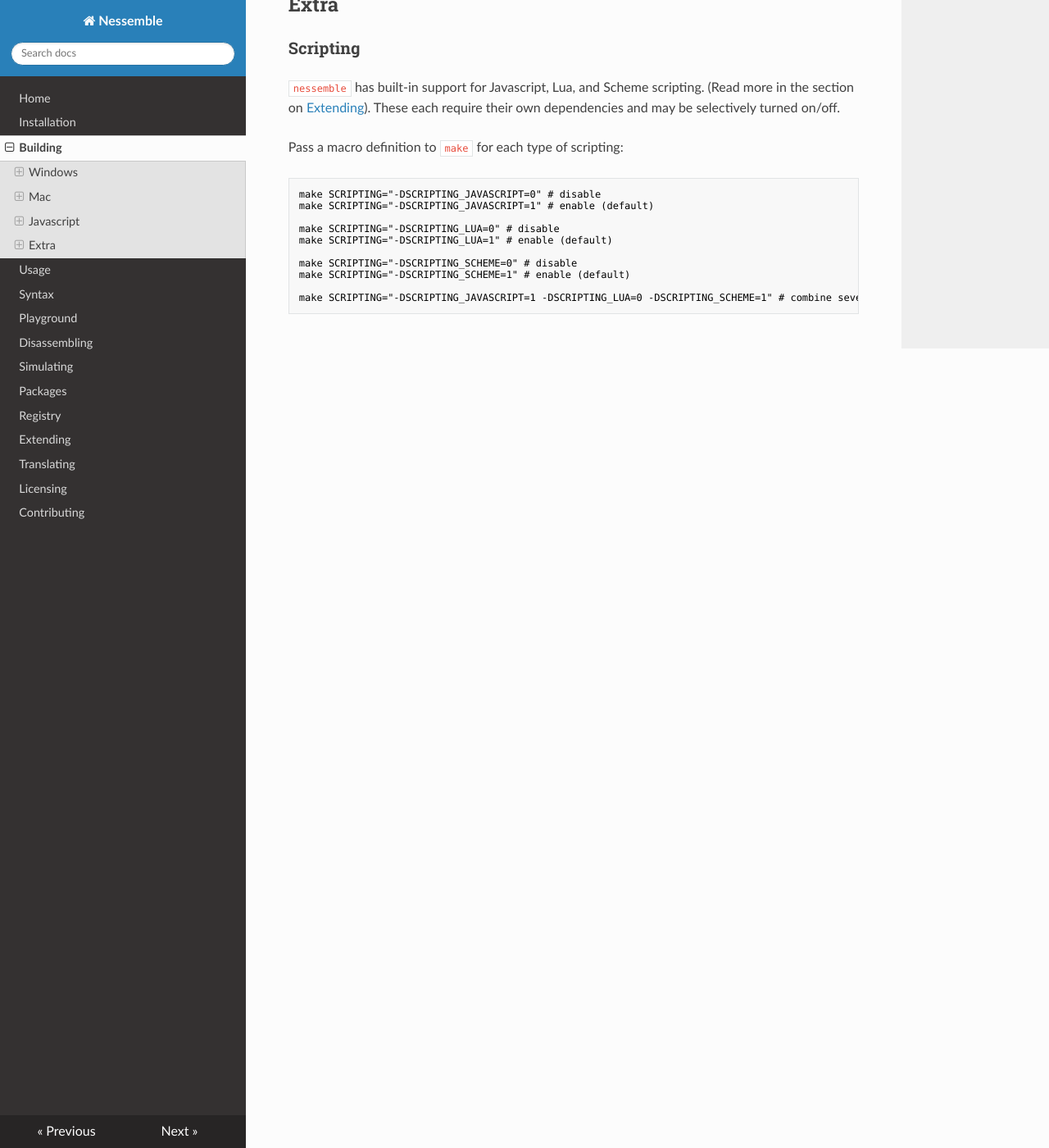
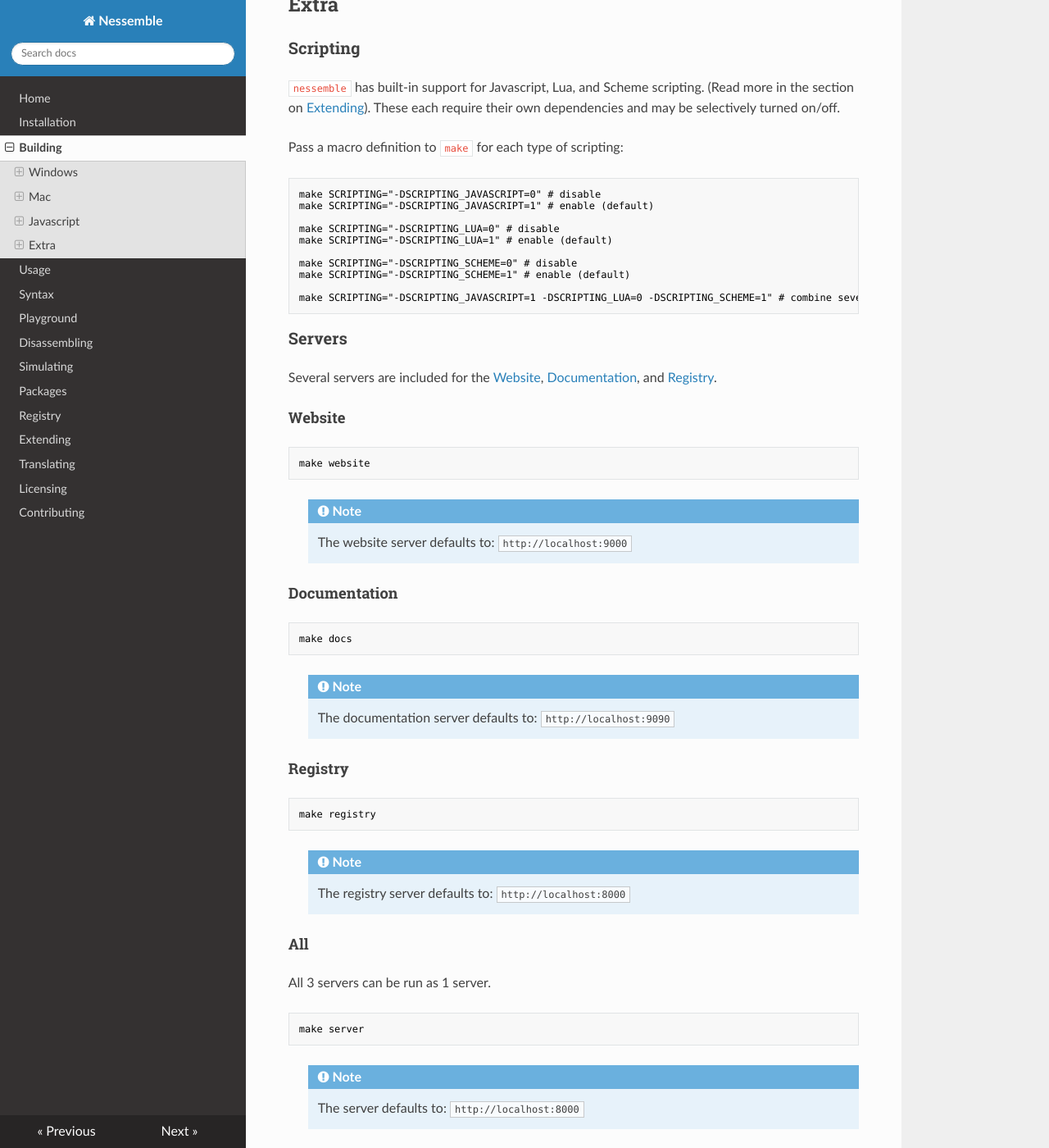
Before and after one commit to kevinselwyn/nessemble, an MkDocs documentation site: the page built from docs/pages/building.md, in a window 1280 px wide and 1400 px high, scrolled down 2690 px. Shown: the whole window at 82% size. Built offline with MkDocs 1.6.1, drawn with Linux system fonts in a browser that asks for light colours; nearby versions of some CDN libraries; old or Windows-style settings are respelled for this version of MkDocs.

Commit message:
Server documentation

````diff
--- a/docs/pages/building.md
+++ b/docs/pages/building.md
@@ -153,3 +153,54 @@
 
 make SCRIPTING="-DSCRIPTING_JAVASCRIPT=1 -DSCRIPTING_LUA=0 -DSCRIPTING_SCHEME=1" # combine several
 ```
+
+### Servers
+
+Several servers are included for the [Website](/), [Documentation](/), and
+[Registry](/registry).
+
+#### Website
+
+```text
+make website
+```
+
+> <div class="admonition note">
+> <p class="admonition-title">Note</p>
+> The website server defaults to: `http://localhost:9000`
+> </div>
+
+#### Documentation
+
+```text
+make docs
+```
+
+> <div class="admonition note">
+> <p class="admonition-title">Note</p>
+> The documentation server defaults to: `http://localhost:9090`
+> </div>
+
+#### Registry
+
+```text
+make registry
+```
+
+> <div class="admonition note">
+> <p class="admonition-title">Note</p>
+> The registry server defaults to: `http://localhost:8000`
+> </div>
+
+#### All
+
+All 3 servers can be run as 1 server.
+
+```text
+make server
+```
+
+> <div class="admonition note">
+> <p class="admonition-title">Note</p>
+> The server defaults to: `http://localhost:8000`
+> </div>
````
